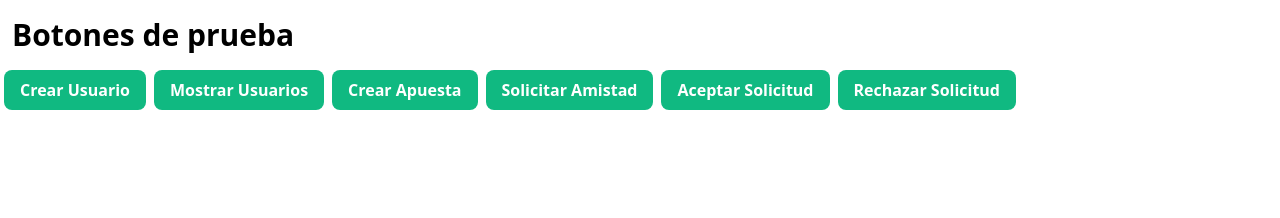
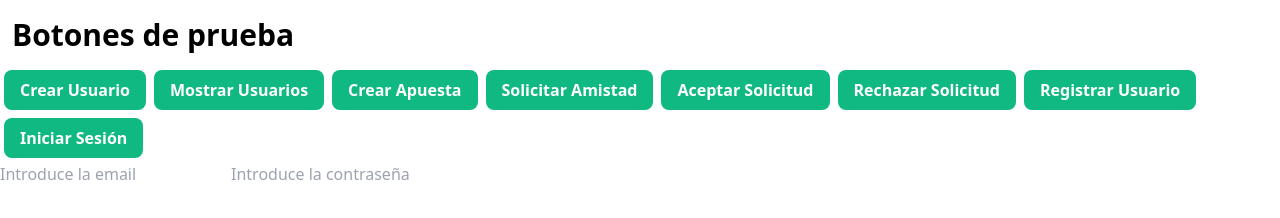
Before and after one commit to RobertoGonzalez-UCA/PinfBet, a React (Create React App) app: page / in a window 1280 px wide. Shown: the part 364-582 px from the top of the page. Built offline with nearby package versions, Linux system fonts and the light colour scheme.

Commit message:
Avance Inicio Sesion

```diff
--- a/src/App.js
+++ b/src/App.js
@@ -15,7 +15,8 @@ import {
   aceptarSolicitud,
   rechazarSolicitud,
   crearApuesta,
-  registrarUsuario
+  registrarUsuario,
+  iniciarSesion
 } from "./db.js";
 
 initFirebase();
@@ -39,6 +40,16 @@ export default function App() {
       <Button onClick={solicitarAmistad}>Solicitar Amistad</Button>
       <Button onClick={aceptarSolicitud}>Aceptar Solicitud</Button>
       <Button onClick={rechazarSolicitud}>Rechazar Solicitud</Button>
+      <Button onClick={registrarUsuario}>Registrar Usuario</Button>
+      <Button onClick={iniciarSesion}>Iniciar Sesión</Button>
+      <form>
+        <input id="email" type="email" placeholder="Introduce la email"></input>
+        <input
+          id="password"
+          type=""
+          placeholder="Introduce la contraseña"
+        ></input>
+      </form>
     </div>
   );
 }
--- a/src/db.js
+++ b/src/db.js
@@ -106,9 +106,12 @@ export function crearApuesta() {
     });
 }
 
+//Funcion REGISTRAR USUARIO
+var errorMessage;
 export function registrarUsuario() {
   var email = document.getElementById("email").value;
   var password = document.getElementById("password").value;
+  var cadena = "The email address is already in use by another account.";
 
   firebase
     .auth()
@@ -116,9 +119,60 @@ export function registrarUsuario() {
     .catch(function (error) {
       // Handle Errors here.
       var errorCode = error.code;
-      var errorMessage = error.message;
+      errorMessage = error.message;
       console.log(errorCode);
       console.log(errorMessage);
       // ...
     });
+
+  var user = firebase.auth().currentUser;
+  console.log(user.id);
+  console.log(cadena != errorMessage);
+  console.log(cadena);
+  console.log(errorMessage);
+  if (errorMessage != cadena) {
+    firebase
+      .firestore()
+      .collection("users")
+      .add({
+        coins: 7777,
+        uid: user.uid.toString(),
+        stats: {
+          coinsEarned: 9400,
+          hitRate: 0,
+          hitStreak: 0
+        }
+      })
+      .then(function (docRef) {
+        console.log("Document written with ID: ", docRef.id);
+      })
+      .catch(function (error) {
+        console.error("Error adding document: ", error);
+      });
+  } else {
+    console.log("El usuario está repetido");
+  }
 }
+
+export function iniciarSesion() {
+  var email = document.getElementById("email").value;
+  var password = document.getElementById("password").value;
+
+  firebase
+    .auth()
+    .signInWithEmailAndPassword(email, password)
+    .then((user) => {
+      // [Voz de hacker] "Estoy dentro"
+      // Redirigir a pagina???
+    })
+    .catch((error) => {
+      var errorCode = error.code;
+      var errorMessage = error.message;
+      console.log(errorCode);
+      console.log(errorMessage);
+    });
+
+  var user = firebase.auth().currentUser;
+
+  console.log(user);
+}
```
